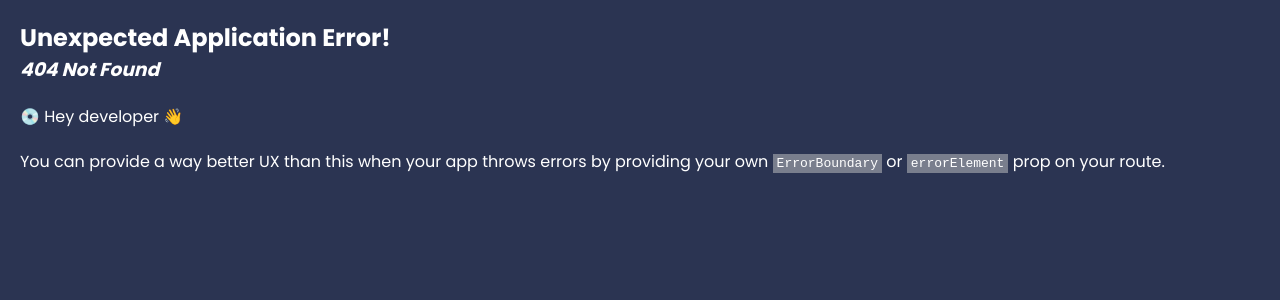
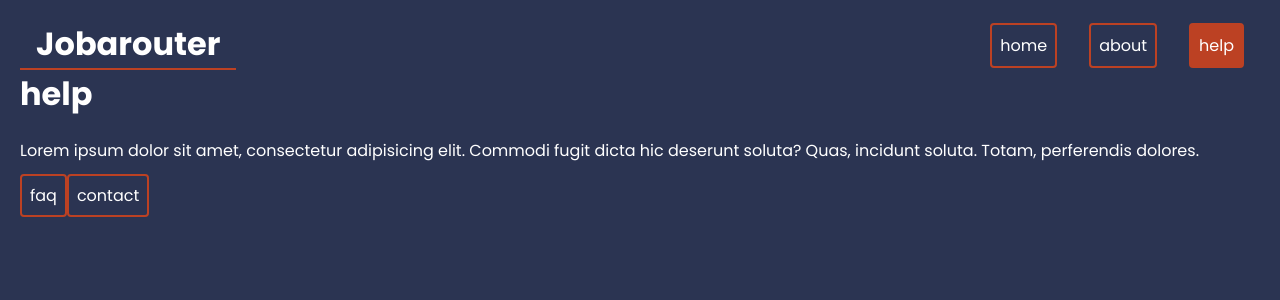
Before and after one commit to AmirManshadi/jobarouter, a React (Create React App) app: page /help in a window 1280 px wide. Before the commit this address had no page. Shown: the top 300 px of the page. Built offline with nearby package versions, Linux system fonts and the light colour scheme.

Commit message:
created HelpLayout.js and it's Route

```diff
--- a/src/App.js
+++ b/src/App.js
@@ -11,12 +11,17 @@ import About from "./pages/About";
 
 // layouts
 import RootLayout from "./layouts/RootLayout";
+import HelpLayout from "./layouts/HelpLayout";
 
 const router = createBrowserRouter(
   createRoutesFromElements(
     <Route path="/" element={<RootLayout />}>
       <Route index element={<Home />} />
       <Route path="about" element={<About />} />
+      <Route path="help" element={<HelpLayout />}>
+        <Route path="faq"/>
+        <Route path="contact"/>
+      </Route>
     </Route>
   )
 )
--- /dev/null
+++ b/src/layouts/HelpLayout.js
@@ -0,0 +1,31 @@
+import { Outlet, NavLink } from "react-router-dom";
+
+const HelpLayout = () => {
+	return (
+		<div className="help-section">
+			<h1>help</h1>
+			<p>
+				Lorem ipsum dolor sit amet, consectetur adipisicing elit. Commodi fugit
+				dicta hic deserunt soluta? Quas, incidunt soluta. Totam, perferendis
+				dolores.
+			</p>
+			<div className="btn-group">
+				<NavLink
+					className="button"
+					to="faq"
+				>
+					faq
+				</NavLink>
+				<NavLink
+					className="button"
+					to="contact"
+				>
+					contact
+				</NavLink>
+			</div>
+			<Outlet />
+		</div>
+	);
+};
+
+export default HelpLayout;
```
